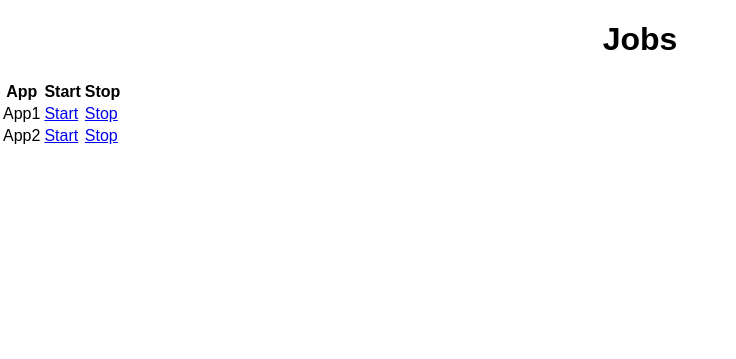
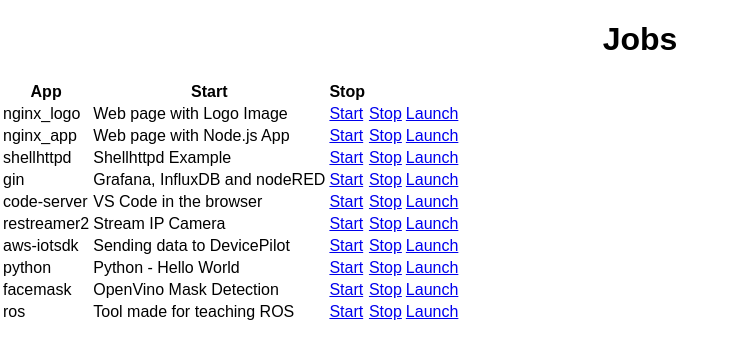
Before and after one commit to munoz0raul/app-manager, a Flask app: page /jobs in a window 1280 px wide. Shown: the top 359 px of the page, without its empty margins (0-736 px from the left). Run offline with Flask 2, Linux system fonts and the light colour scheme.

Commit message:
Adding all apps

```diff
--- a/app.py
+++ b/app.py
@@ -10,17 +10,22 @@
 
 @app.route('/start/<string:app>', methods=['GET', 'POST'])
 def start(app):
-    command = "/xpto/command %s" % (app)
+    command = "./start.sh -a %s -f start" % (app)
     subprocess.call(command, shell=True)
     print(command)
     return redirect('/jobs')
 
 @app.route('/stop/<string:app>', methods=['GET', 'POST'])
 def stop(app):
-    command = "/xpto/command %s" % (app)
+    command = "./start.sh -a %s -f stop" % (app)
     subprocess.call(command, shell=True)
-    subprocess.call(["ls", "-lha"])
+    print(command)
+    return redirect('/jobs')
 
+@app.route('/launch/<string:app>', methods=['GET', 'POST'])
+def launch(app):
+    command = "./start.sh -a %s -f launch" % (app)
+    subprocess.call(command, shell=True)
     print(command)
     return redirect('/jobs')
 
--- a/templates/jobs.html
+++ b/templates/jobs.html
@@ -16,15 +16,74 @@
         </tr>
 
         <tr>
-            <td>App1</td>
-            <td><a href="/start/app1">Start</a></td>
-            <td><a href="/stop/app1">Stop</a></td>
+            <td>nginx_logo</td>
+            <td>Web page with Logo Image</td>
+            <td><a href="/start/nginx_logo">Start</a></td>
+            <td><a href="/stop/nginx_logo">Stop</a></td>
+            <td><a href="/launch/nginx_logo">Launch</a></td>
         </tr>
-
         <tr>
-            <td>App2</td>
-            <td><a href="/start/app2">Start</a></td>
-            <td><a href="/stop/app2">Stop</a></td>
+            <td>nginx_app</td>
+            <td>Web page with Node.js App</td>
+            <td><a href="/start/nginx_app">Start</a></td>
+            <td><a href="/stop/nginx_app">Stop</a></td>
+            <td><a href="/launch/nginx_app">Launch</a></td>
+        </tr>
+        <tr>
+            <td>shellhttpd</td>
+            <td>Shellhttpd Example</td>
+            <td><a href="/start/shellhttpd">Start</a></td>
+            <td><a href="/stop/shellhttpd">Stop</a></td>
+            <td><a href="/launch/shellhttpd">Launch</a></td>
+        </tr>
+        <tr>
+            <td>gin</td>
+            <td>Grafana, InfluxDB and nodeRED</td>
+            <td><a href="/start/gin">Start</a></td>
+            <td><a href="/stop/gin">Stop</a></td>
+            <td><a href="/launch/gin">Launch</a></td>
+        </tr>
+        <tr>
+            <td>code-server</td>
+            <td>VS Code in the browser</td>
+            <td><a href="/start/code-server">Start</a></td>
+            <td><a href="/stop/code-server">Stop</a></td>
+            <td><a href="/launch/code-server">Launch</a></td>
+        </tr>
+        <tr>
+            <td>restreamer2</td>
+            <td>Stream IP Camera</td>
+            <td><a href="/start/restreamer2">Start</a></td>
+            <td><a href="/stop/restreamer2">Stop</a></td>
+            <td><a href="/launch/restreamer2">Launch</a></td>
+        </tr>
+        <tr>
+            <td>aws-iotsdk</td>
+            <td>Sending data to DevicePilot</td>
+            <td><a href="/start/aws-iotsdk">Start</a></td>
+            <td><a href="/stop/aws-iotsdk">Stop</a></td>
+            <td><a href="/launch/aws-iotsdk">Launch</a></td>
+        </tr>
+        <tr>
+            <td>python</td>
+            <td>Python - Hello World</td>
+            <td><a href="/start/python">Start</a></td>
+            <td><a href="/stop/python">Stop</a></td>
+            <td><a href="/launch/python">Launch</a></td>
+        </tr>
+        <tr>
+            <td>facemask</td>
+            <td>OpenVino Mask Detection</td>
+            <td><a href="/start/facemask">Start</a></td>
+            <td><a href="/stop/facemask">Stop</a></td>
+            <td><a href="/launch/facemask">Launch</a></td>
+        </tr>
+        <tr>
+            <td>ros</td>
+            <td>Tool made for teaching ROS</td>
+            <td><a href="/start/ros">Start</a></td>
+            <td><a href="/stop/ros">Stop</a></td>
+            <td><a href="/launch/ros">Launch</a></td>
         </tr>
     </table>
 </div>
--- /dev/null
+++ b/z-91-my-local-app-overrides.toml
@@ -0,0 +1,3 @@
+[pacman]
+  compose_apps = ",rosturtlesim,facemask,shellhttpd,nginxapp,"
+  docker_apps = ",rosturtlesim,facemask,shellhttpd,nginxapp,"
```
Also changed, not shown: 4 other files.
